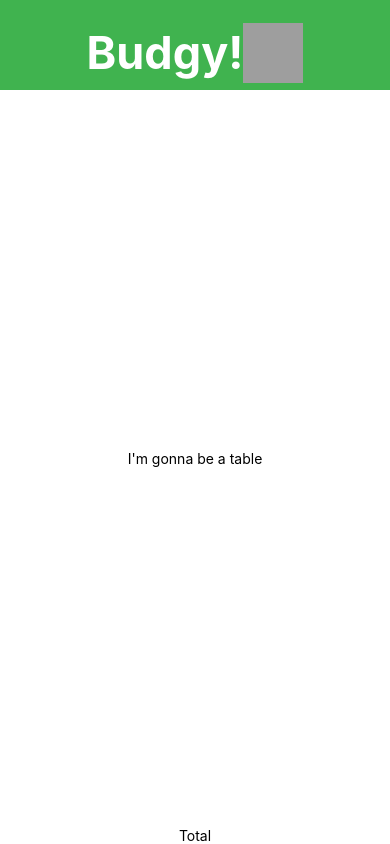
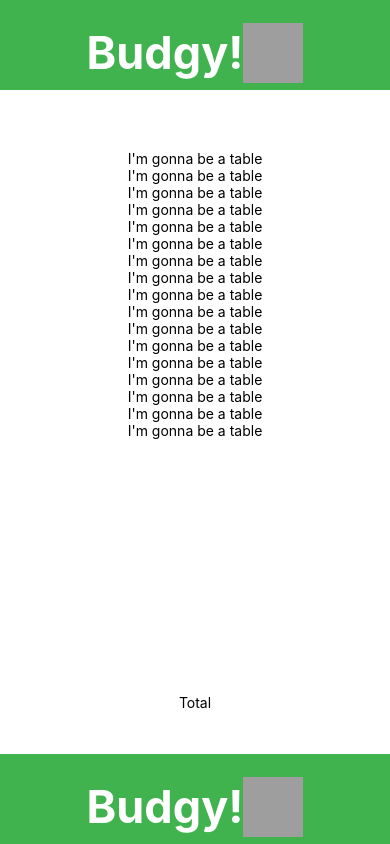
Before and after one commit to carrmelo/budgy-legacy, a React Native app: screen / in a window 390 px wide. Built offline with nearby package versions, Linux system fonts and the light colour scheme; grey boxes are pictures that could not be loaded.

Commit message:
feat: new screens and tabs

```diff
--- a/App.js
+++ b/App.js
@@ -1,6 +1,6 @@
 import React, { Component } from 'react';
 import { StyleSheet, Text, View } from 'react-native';
-import TableList from './components/TableList';
+import TableList from './screen/TableList';
 import AppHeader from './navigation/AppHeader';
 
 export default class App extends Component {
@@ -9,9 +9,7 @@ export default class App extends Component {
       <View style={styles.container}>
         <AppHeader />
         <TableList />
-        <View>
-          <Text>Total</Text>
-        </View>
+        <AppHeader />
       </View>
     );
   }
--- a/components/TableList.js
+++ /dev/null
@@ -1,21 +0,0 @@
-import React, { Component } from 'react';
-import { StyleSheet, Text, View } from 'react-native';
-
-export default class TableList extends Component {
-  render() {
-    return (
-      <View>
-        <Text>I'm gonna be a table</Text>
-      </View>
-    );
-  }
-}
-
-const styles = StyleSheet.create({
-  container: {
-    flex: 1,
-    backgroundColor: '#fff',
-    alignItems: 'center',
-    justifyContent: 'space-around'
-  }
-});
--- /dev/null
+++ b/screen/TableList.js
@@ -0,0 +1,42 @@
+import React, { Component } from 'react';
+import { StyleSheet, Text, View } from 'react-native';
+
+export default class TableList extends Component {
+  render() {
+    return (
+      <View style={styles.container}>
+        <View style={{ flex: 1, backgroundColor: 'white' }} />
+        <View style={{ flex: 9 }}>
+          <Text>I'm gonna be a table</Text>
+          <Text>I'm gonna be a table</Text>
+          <Text>I'm gonna be a table</Text>
+          <Text>I'm gonna be a table</Text>
+          <Text>I'm gonna be a table</Text>
+          <Text>I'm gonna be a table</Text>
+          <Text>I'm gonna be a table</Text>
+          <Text>I'm gonna be a table</Text>
+          <Text>I'm gonna be a table</Text>
+          <Text>I'm gonna be a table</Text>
+          <Text>I'm gonna be a table</Text>
+          <Text>I'm gonna be a table</Text>
+          <Text>I'm gonna be a table</Text>
+          <Text>I'm gonna be a table</Text>
+          <Text>I'm gonna be a table</Text>
+          <Text>I'm gonna be a table</Text>
+          <Text>I'm gonna be a table</Text>
+        </View>
+        <Text style={{ flex: 1 }}>Total</Text>
+      </View>
+    );
+  }
+}
+
+const styles = StyleSheet.create({
+  container: {
+    flex: 1,
+    backgroundColor: '#fff',
+    alignItems: 'center',
+    justifyContent: 'space-between',
+    textAlign: 'center'
+  }
+});
```
Also changed, not shown: navigation/AppNavigator.js (added, +37 -0 lines), screen/InputCharge.js (added, +26 -0 lines).
